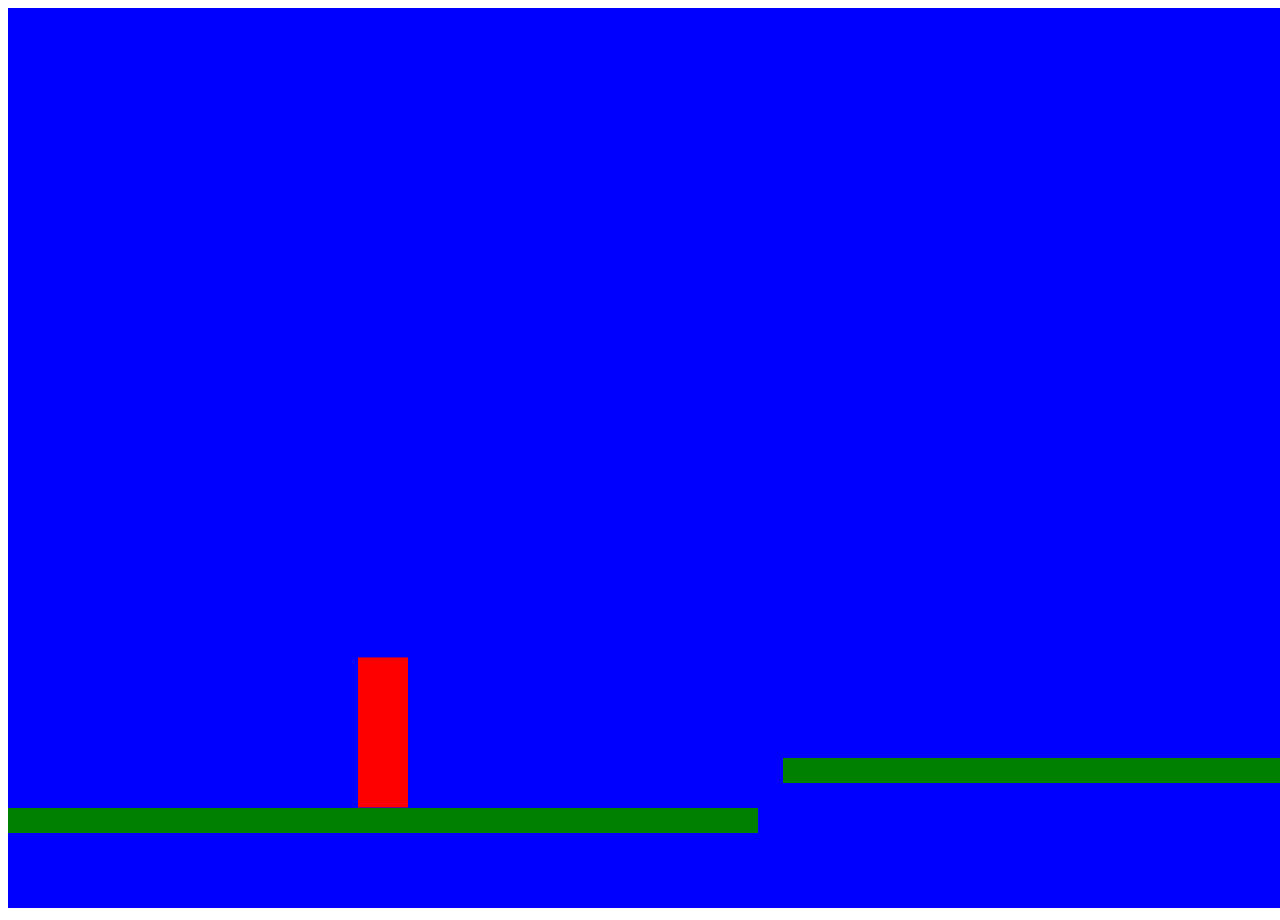
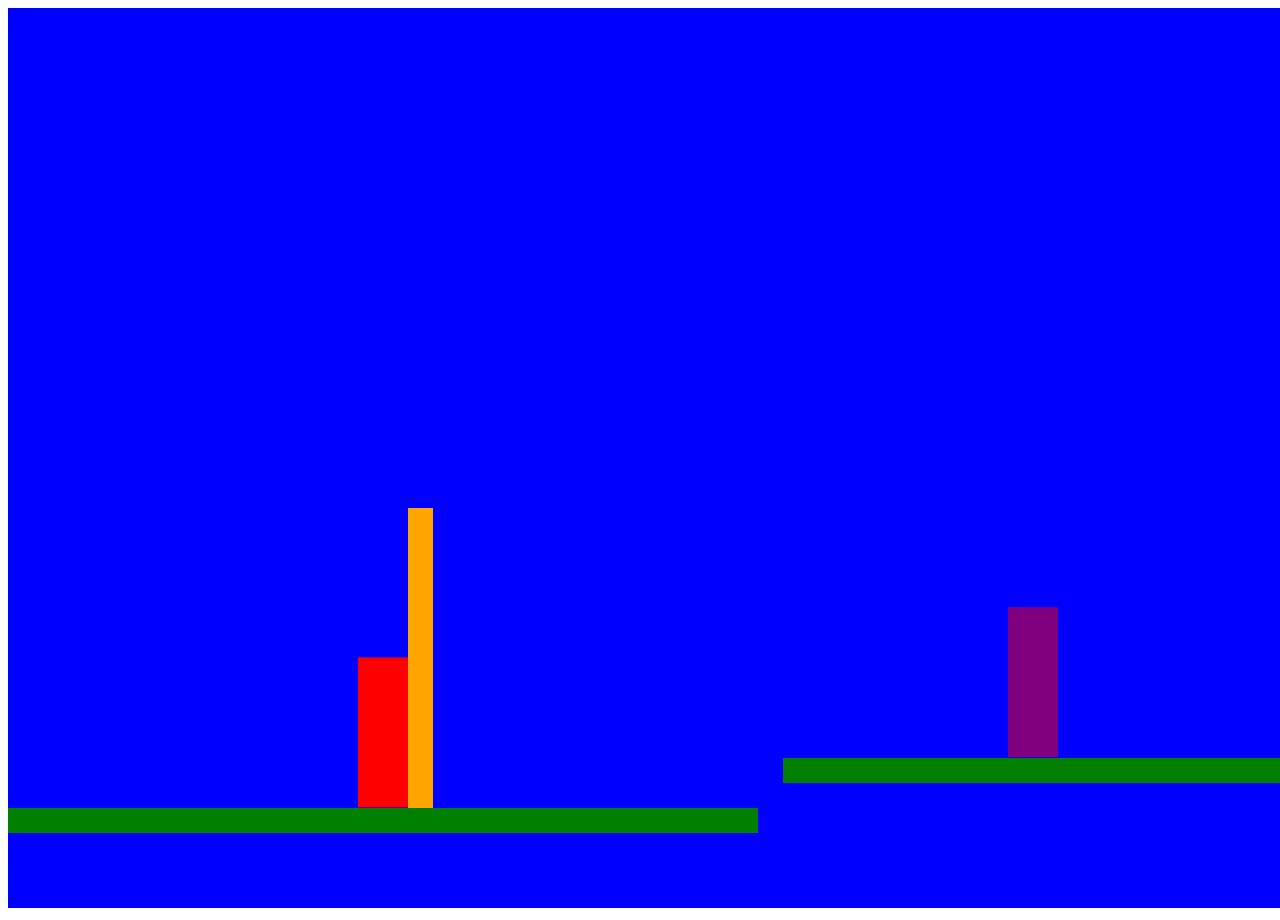
Before and after one commit to piwok/2d-cultis-game, a plain HTML site: page index.html in a window 1280 px wide. Shown: the top 920 px of the page. Drawn offline with Linux system fonts and the light colour scheme.

Commit message:
double jump working, right detect collision working, botton collision working and left collison not working

```diff
--- a/Classes/Player.js
+++ b/Classes/Player.js
@@ -9,7 +9,10 @@ class Player extends(CollisionBlock) {
     update () {
         this.applyGravity();
         this.applyVelocity();
-        this.detectCollision();
+        this.detectBottonCollision();
+        this.detectRightCollision();
+        this.detectLeftCollision();
+
         this.draw();
 
     }
@@ -26,12 +29,34 @@ class Player extends(CollisionBlock) {
     getCollisionBlocks (collision_blocks) {
         this.collision_blocks = collision_blocks;
     }
-    detectCollision () {
+    detectRightCollision() {
         for (let i = 0; i < this.collision_blocks.length; i++) {
-            if (this.position.y + this.size.height >= this.collision_blocks[i].position.y && this.position.y + this.size.height < this.collision_blocks[i].position.y + this.collision_blocks[i].size.height && this.position.x >= this.collision_blocks[i].position.x && this.position.x < this.collision_blocks[i].position.x+this.collision_blocks[i].size.width) {
+            if (this.position.x + this.size.width >= this.collision_blocks[i].position.x &&
+                this.position.x + this.size.width < this.collision_blocks[i].position.x + this.collision_blocks[i].size.width &&
+                this.collision_blocks[i].position.y + 1 < this.position.y + this.size.height &&
+                this.collision_blocks[i].position.y > this.position.y - 1)
+                {this.velocity.x = 0;
+                this.position.x = this.collision_blocks[i].position.x - this.size.width}}
+
+    }
+    detectLeftCollision() {
+        for (let i = 0; i < this.collision_blocks.length; i++) {
+            if (this.position.x + 1 <= this.collision_blocks[i].position.x + this.collision_blocks[i].size.width &&
+                this.position.x > this.collision_blocks[i].position.x &&
+                this.collision_blocks[i].position.y + 1 < this.position.y + this.size.height &&
+                this.collision_blocks[i].position.y > this.position.y - 1)
+                {this.velocity.x = 0;
+                this.position.x = this.collision_blocks[i].position.x + this.collision_blocks[i].size.width}}
+
+    }
+    detectBottonCollision () {
+        for (let i = 0; i < this.collision_blocks.length; i++) {
+            if (this.position.y + this.size.height >= this.collision_blocks[i].position.y &&
+                this.position.y + this.size.height < this.collision_blocks[i].position.y + this.collision_blocks[i].size.height &&
+                this.position.x >= this.collision_blocks[i].position.x &&
+                this.position.x < this.collision_blocks[i].position.x+this.collision_blocks[i].size.width) {
                 this.velocity.y = 0;
                 this.position.y = this.collision_blocks[i].position.y-this.size.height-1;
-
                 return;
             }
         }
--- a/Classes/Sprite.js
+++ b/Classes/Sprite.js
@@ -1,6 +1,6 @@
 class Sprite {
     //position = {x: int_value, y: int_value}//
-    //size = {width: int_value, y: int_value}//
+    //size = {width: int_value, height: int_value}//
     //hitbox_size = {width: int_value, height: int_value}
     //velocity = {x: int_value, y: int_value}
     constructor (position, size, color, context) {
--- a/Classes/keyboardController.js
+++ b/Classes/keyboardController.js
@@ -1,26 +1,29 @@
 class KeyboardController {
     constructor(player) {
         this.player = player;
-        this.jump_lock = false;
+        this.jump_lock_1 = false;
+        this.jump_lock_2 = false;
+        this.last_key = 'start value';
         this.keys = {
             o: {pressed: false},
             p: {pressed: false},
             q: {pressed: false},
             a: {pressed: false},
-            space: {pressed: false}
-        };
+            space: {pressed: false}};
         document.addEventListener('keydown', (event) => {
-            if (event.key === 'o' && this.keys.o.pressed === false) {
+            if (event.key === 'o' && this.last_key != 'o') {
+                this.last_key = 'o';
                 this.keys.o.pressed = true}
-            else if (event.key === 'p' && this.keys.p.pressed === false) {
+            else if (event.key === 'p' && this.last_key != 'p') {
+                this.last_key = 'p';
                 this.keys.p.pressed = true}
             else if (event.key === 'q' && this.keys.q.pressed === false) {
                 this.keys.q.pressed = true}
             else if (event.key === 'a' && this.keys.a.pressed === false) {
                 this.keys.a.pressed = true}
-            else if (event.key === ' ' && this.keys.space.pressed === false) {
-                this.keys.space.pressed = true}
-        })
+            else if (event.key === ' ' && this.last_key != ' ') {
+                this.last_key = ' ';
+                this.keys.space.pressed = true}})
         document.addEventListener('keyup', (event) => {
             if (event.key === 'o') {
                 this.keys.o.pressed = false}
@@ -32,31 +35,19 @@ class KeyboardController {
                 this.keys.a.pressed = false}
             else if (event.key === ' ') {
                 this.keys.space.pressed = false}
-        })
-    }
+            this.last_key = 'sin valor'})}
     applyController() {
-        if (this.keys.p.pressed === true && this.keys.o.pressed ===false) {
-            this.player.velocity.x = 5;
-        }
-        else if (this.keys.p.pressed === false && this.keys.o.pressed ===true) {
-            this.player.velocity.x = -5;
-        }
-        else if (this.keys.p.pressed === true && this.keys.o.pressed ===true) {
-            this.player.velocity.x = 0;
-        }
-        else if (this.keys.p.pressed === false && this.keys.o.pressed ===false) {
-            this.player.velocity.x = 0;
-        }
-        if (this.keys.space.pressed === true) {
-            if (this.jump_lock === false) {
+        if (this.keys.p.pressed === true && this.keys.o.pressed ===true) {this.player.velocity.x = 0;}
+        else if (this.keys.p.pressed === true) {this.player.velocity.x = 5;}
+        else if (this.keys.o.pressed === true) {this.player.velocity.x = -5;}
+        else if (this.keys.p.pressed === false && this.keys.o.pressed ===false) {this.player.velocity.x = 0;}
+        if (this.keys.space.pressed === true) {this.keys.space.pressed = false;
+            if (this.jump_lock_1 === false && this.jump_lock_2 === false) {
                 this.player.velocity.y =-10;
-                this.jump_lock = true;
-            }
-            else {
-                if (this.player.velocity.y === 0) {
-                    this.jump_lock = false;
-                }
-            }
-        }
-    }
-}
+                this.jump_lock_1 = true;}
+            else if (this.jump_lock_1 === true && this.jump_lock_2 === false) {
+                this.player.velocity.y = -10;
+                this.jump_lock_2 = true;}}
+        if (this.player.velocity.y === 0) {
+            this.jump_lock_1 = false;
+            this.jump_lock_2 = false;}}}
--- a/index.html
+++ b/index.html
@@ -10,7 +10,7 @@
     <script src = '/Classes/Player.js'></script>
     <script src = '/Classes/keyboardController.js'></script>
     <script src = '/Classes/Monster.js'></script>
-    <title>Document</title>
+    <title>CULTIST 2D KILL THEN ALL</title>
 </head>
 <body>
     <canvas id = 'root' width = '1600' height = '900'></canvas>
--- a/main.js
+++ b/main.js
@@ -7,14 +7,17 @@ let context_2D = canvas.getContext('2d');
 
 const player = new Player({x: 350, y: 0}, {width: 50, height: 150},'red', context_2D, {width: 50, height: 150}, {}, 0.45);
 const controller = new KeyboardController(player);
-const cultist = new Monster ({x: 1000, y: 0}, {width: 50, height: 150},'purple', context_2D, {width: 50, height: 150}, {}, 0.5);
+const cultist = new Monster ({x: 1000, y: 0}, {width: 50, height: 150},'purple', context_2D, {width: 50, height: 150}, {}, 0.05);
 for (let i = 0; i < 30; i++) {
     collision_blocks_map_1.push(new CollisionBlock({x: 25*i, y: 800}, {width: 25, height: 25}, 'green', context_2D, {},{}))}
 for (let i = 31; i <= 55;i++) {
     collision_blocks_map_1.push(new CollisionBlock({x: 25*i, y: 750}, {width: 25, height: 25}, 'green', context_2D, {},{}))}
 for (let i = 20; i <= 30;i++) {
     collision_blocks_map_1.push(new CollisionBlock({x: 1400, y: 25*i}, {width: 25, height: 25}, 'yellow', context_2D, {},{}))}
+for (let i = 20; i <= 31;i++) {
+    collision_blocks_map_1.push(new CollisionBlock({x: 400, y: 25*i}, {width: 25, height: 25}, 'orange', context_2D, {},{}))}
 player.getCollisionBlocks(collision_blocks_map_1);
+cultist.getCollisionBlocks(collision_blocks_map_1);
 elements.push(player);
 elements.push(cultist);
 
```
